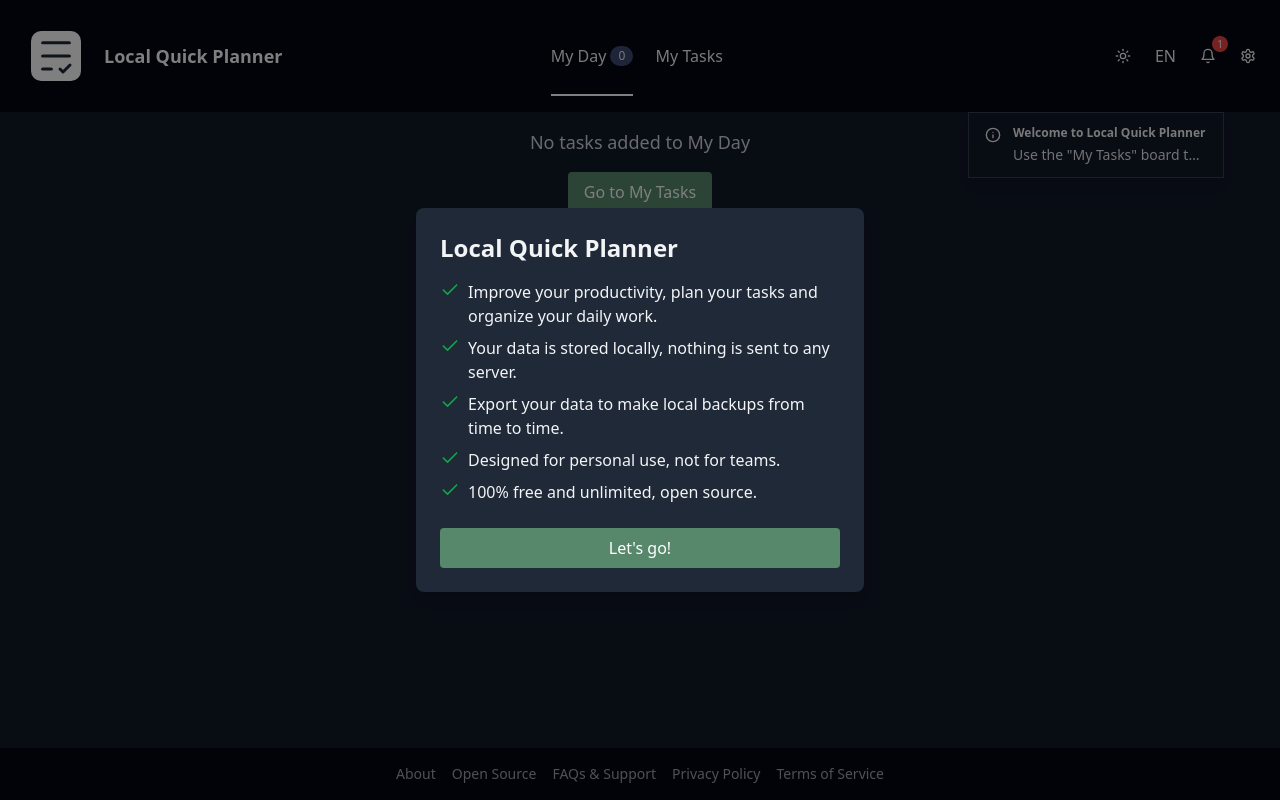
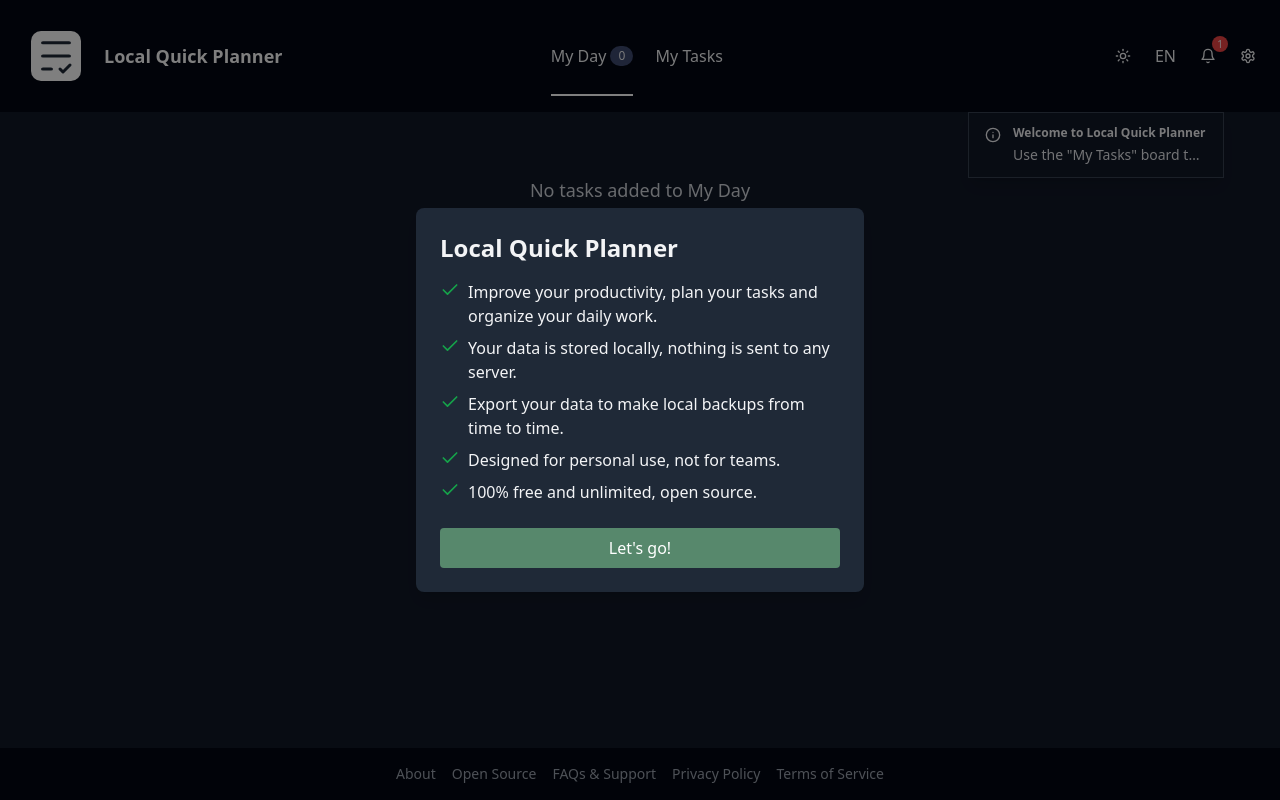
Before and after one commit to AntonioHCervantes/local-quick-planner, a Next.js app: page /my-day in a window 1280 px wide. Built offline with nearby package versions, Linux system fonts and the light colour scheme.

Commit message:
Adjust empty My Day spacing

```diff
--- a/app/my-day/page.tsx
+++ b/app/my-day/page.tsx
@@ -30,7 +30,7 @@
       className={
         hasMyDayTasks
           ? undefined
-          : 'flex flex-col items-center justify-center p-4 text-center'
+          : 'flex flex-col items-center justify-center px-4 py-16 text-center'
       }
     >
       {hasMyDayTasks ? (
```
